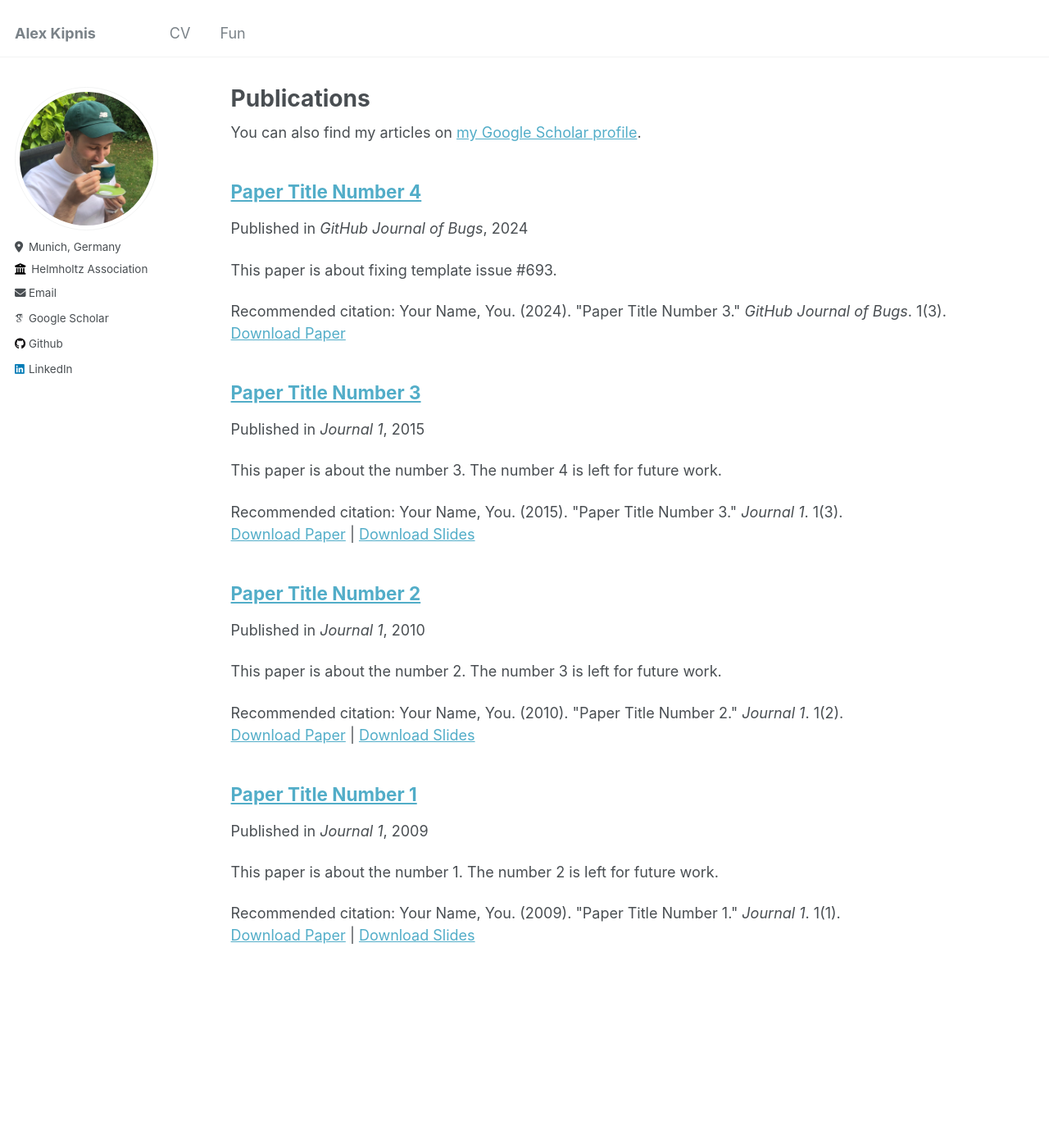
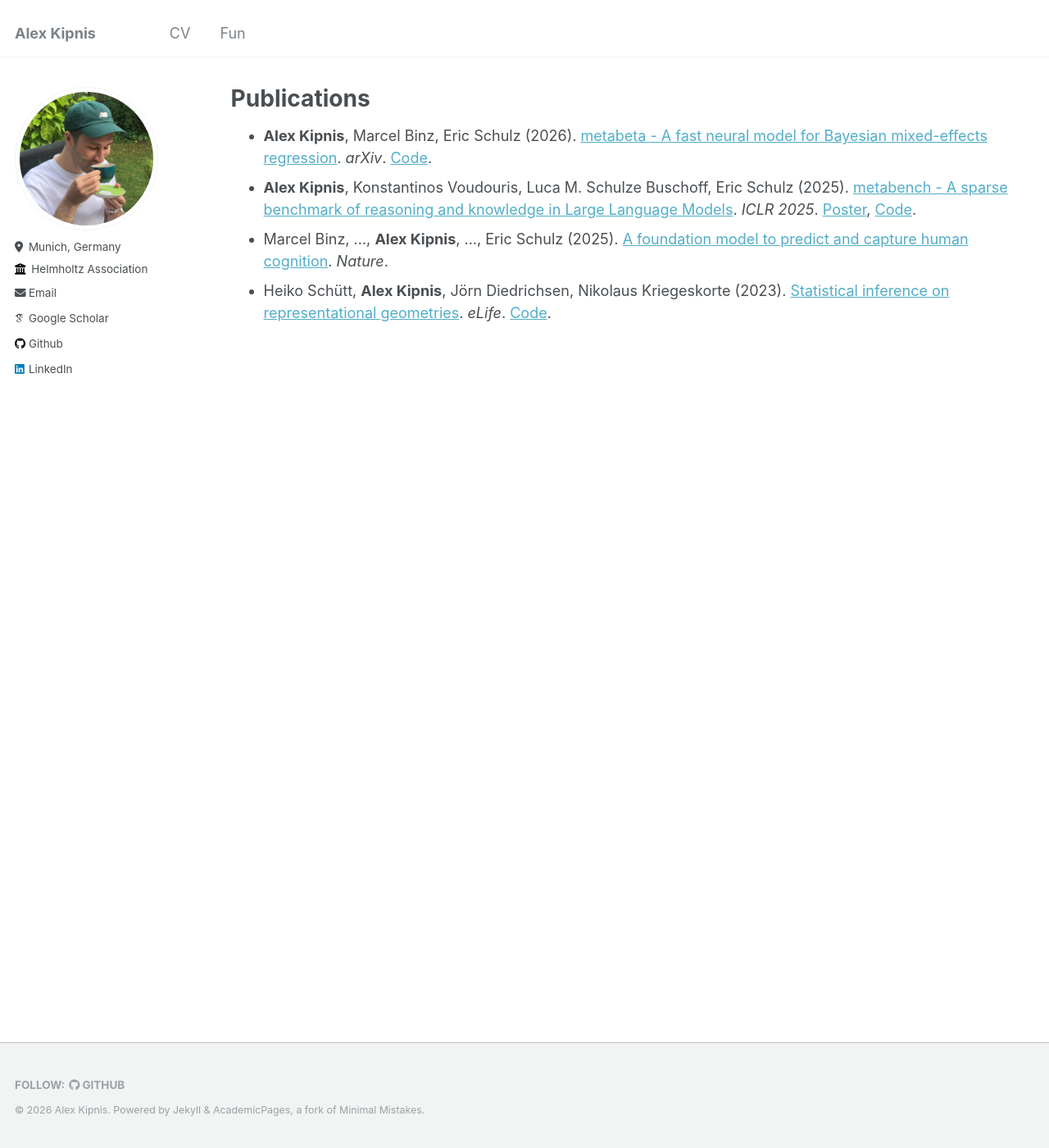
Before and after one commit to adkipnis/adkipnis.github.io, a Jekyll site: the page built from _pages/publications.md, in a window 1280 px wide and 1400 px high. Shown: the whole window at 82% size. Built offline with Jekyll 4.4.1, drawn with Linux system fonts in a browser that asks for light colours; some web fonts are replaced.

Commit message:
Update publications with new articles and remove Google Scholar link

```diff
--- a/_pages/publications.md
+++ b/_pages/publications.md
@@ -5,12 +5,7 @@
 author_profile: true
 ---
 
-{% if site.author.googlescholar %}
-  <div class="wordwrap">You can also find my articles on <a href="{{site.author.googlescholar}}">my Google Scholar profile</a>.</div>
-{% endif %}
-
-{% include base_path %}
-
-{% for post in site.publications reversed %}
-  {% include archive-single.html %}
-{% endfor %}
+- **Alex Kipnis**, Marcel Binz, Eric Schulz (2026). [metabeta - A fast neural model for Bayesian mixed-effects regression](https://arxiv.org/abs/2510.07473). *arXiv*. [Code](https://github.com/adkipnis/metabeta).
+- **Alex Kipnis**, Konstantinos Voudouris, Luca M. Schulze Buschoff, Eric Schulz (2025). [metabench - A sparse benchmark of reasoning and knowledge in Large Language Models](https://openreview.net/forum?id=4T33izzFpK). *ICLR 2025*. [Poster](https://iclr.cc/media/PosterPDFs/ICLR%202025/31009.png?t=1745250340.3707366), [Code](https://github.com/adkipnis/metabench).
+- Marcel Binz, ..., **Alex Kipnis**, ..., Eric Schulz (2025). [A foundation model to predict and capture human cognition](https://www.nature.com/articles/s41586-025-09215-4). *Nature*.
+- Heiko Schütt, **Alex Kipnis**, Jörn Diedrichsen, Nikolaus Kriegeskorte (2023). [Statistical inference on representational geometries](https://doi.org/10.7554/eLife.82566). *eLife*. [Code](https://github.com/adkipnis/fmri-simulations).
```
